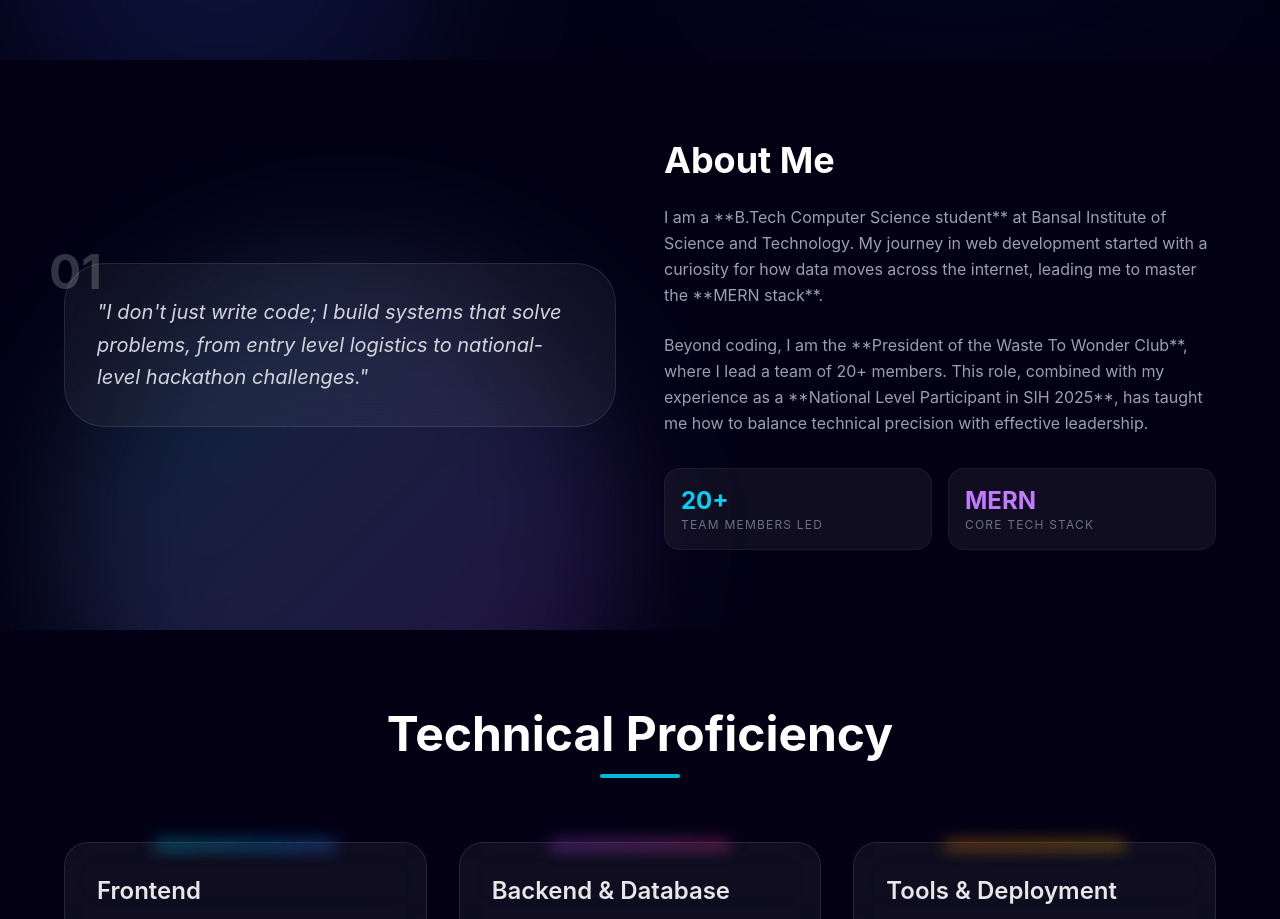
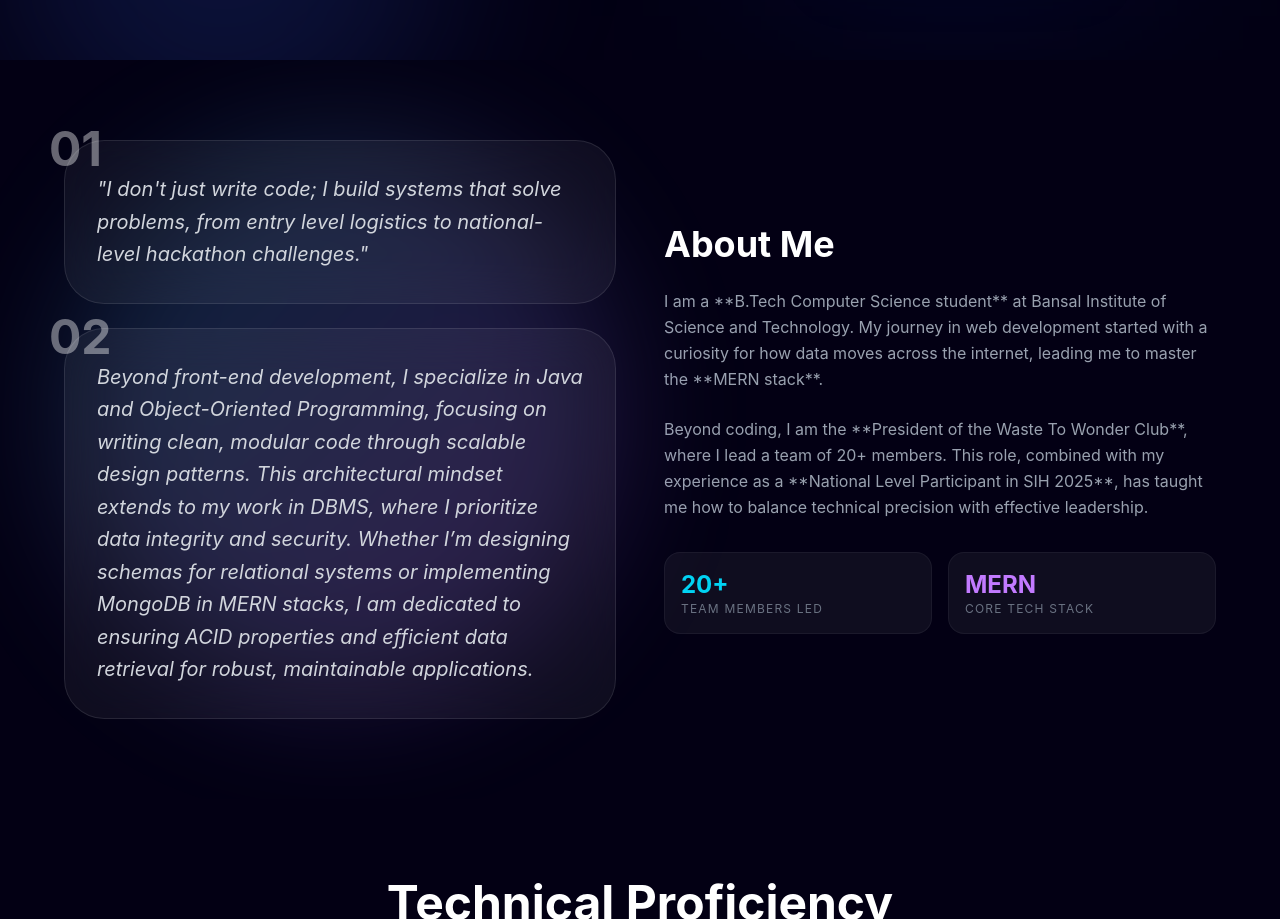
Before and after one commit to harsh835-git/harsh-portfolio, a React (Vite) app in the folder harsh-portfolio/: page / in a window 1280 px wide. Shown: the part 740-1659 px from the top of the page. Built offline with nearby package versions, Linux system fonts and the light colour scheme.

Commit message:
About Section updation

```diff
--- a/harsh-portfolio/src/components/About.jsx
+++ b/harsh-portfolio/src/components/About.jsx
@@ -5,18 +5,37 @@ const About = () => {
   return (
     <section id="about" className="py-20 px-6 relative overflow-hidden">
       <div className="max-w-6xl mx-auto flex flex-col md:flex-row items-center gap-12">
-
         {/* Decorative Element */}
         <motion.div
           initial={{ opacity: 0, scale: 0.5 }}
           whileInView={{ opacity: 1, scale: 1 }}
           className="flex-1 relative"
         >
-          <div className="w-full aspect-square bg-gradient-to-br from-cyan-500/20 to-purple-500/20 rounded-full blur-3xl absolute inset-0"></div>
+          <div className="w-full aspect-square bg-linear-to-br from-cyan-500/20 to-purple-500/20 rounded-full blur-3xl absolute inset-0"></div>
           <div className="relative z-10 p-8 bg-white/5 border border-white/10 backdrop-blur-xl rounded-[2.5rem]">
-            <h3 className="text-5xl font-bold text-white/20 absolute -top-4 -left-4">01</h3>
+            <h3 className="text-5xl font-bold text-white/40 absolute -top-4 -left-4">
+              01
+            </h3>
             <p className="text-xl leading-relaxed text-gray-300 italic">
-              "I don't just write code; I build systems that solve problems, from entry level logistics to national-level hackathon challenges."
+              "I don't just write code; I build systems that solve problems,
+              from entry level logistics to national-level hackathon
+              challenges."
+            </p>
+          </div>
+          <br />
+          <div className="relative z-10 p-8 bg-white/5 border border-white/10 backdrop-blur-xl rounded-[2.5rem]">
+            <h3 className="text-5xl font-bold text-white/40 absolute -top-4 -left-4">
+              02
+            </h3>
+            <p className="text-xl leading-relaxed text-gray-300 italic">
+              Beyond front-end development, I specialize in Java and
+              Object-Oriented Programming, focusing on writing clean, modular
+              code through scalable design patterns. This architectural mindset
+              extends to my work in DBMS, where I prioritize data integrity and
+              security. Whether I’m designing schemas for relational systems or
+              implementing MongoDB in MERN stacks, I am dedicated to ensuring
+              ACID properties and efficient data retrieval for robust,
+              maintainable applications.
             </p>
           </div>
         </motion.div>
@@ -30,24 +49,34 @@ const About = () => {
         >
           <h2 className="text-4xl font-bold mb-6">About Me</h2>
           <p className="text-gray-400 mb-6 leading-relaxed">
-            I am a **B.Tech Computer Science student** at Bansal Institute of Science and Technology. My journey in web development started with a curiosity for how data moves across the internet, leading me to master the **MERN stack**.
+            I am a **B.Tech Computer Science student** at Bansal Institute of
+            Science and Technology. My journey in web development started with a
+            curiosity for how data moves across the internet, leading me to
+            master the **MERN stack**.
           </p>
           <p className="text-gray-400 mb-6 leading-relaxed">
-            Beyond coding, I am the **President of the Waste To Wonder Club**, where I lead a team of 20+ members. This role, combined with my experience as a **National Level Participant in SIH 2025**, has taught me how to balance technical precision with effective leadership.
+            Beyond coding, I am the **President of the Waste To Wonder Club**,
+            where I lead a team of 20+ members. This role, combined with my
+            experience as a **National Level Participant in SIH 2025**, has
+            taught me how to balance technical precision with effective
+            leadership.
           </p>
 
           <div className="grid grid-cols-2 gap-4 mt-8">
             <div className="p-4 bg-white/5 rounded-2xl border border-white/5">
               <h4 className="text-cyan-400 font-bold text-2xl">20+</h4>
-              <p className="text-xs text-gray-500 uppercase tracking-widest">Team Members Led</p>
+              <p className="text-xs text-gray-500 uppercase tracking-widest">
+                Team Members Led
+              </p>
             </div>
             <div className="p-4 bg-white/5 rounded-2xl border border-white/5">
               <h4 className="text-purple-400 font-bold text-2xl">MERN</h4>
-              <p className="text-xs text-gray-500 uppercase tracking-widest">Core Tech Stack</p>
+              <p className="text-xs text-gray-500 uppercase tracking-widest">
+                Core Tech Stack
+              </p>
             </div>
           </div>
         </motion.div>
-
       </div>
     </section>
   );
```
